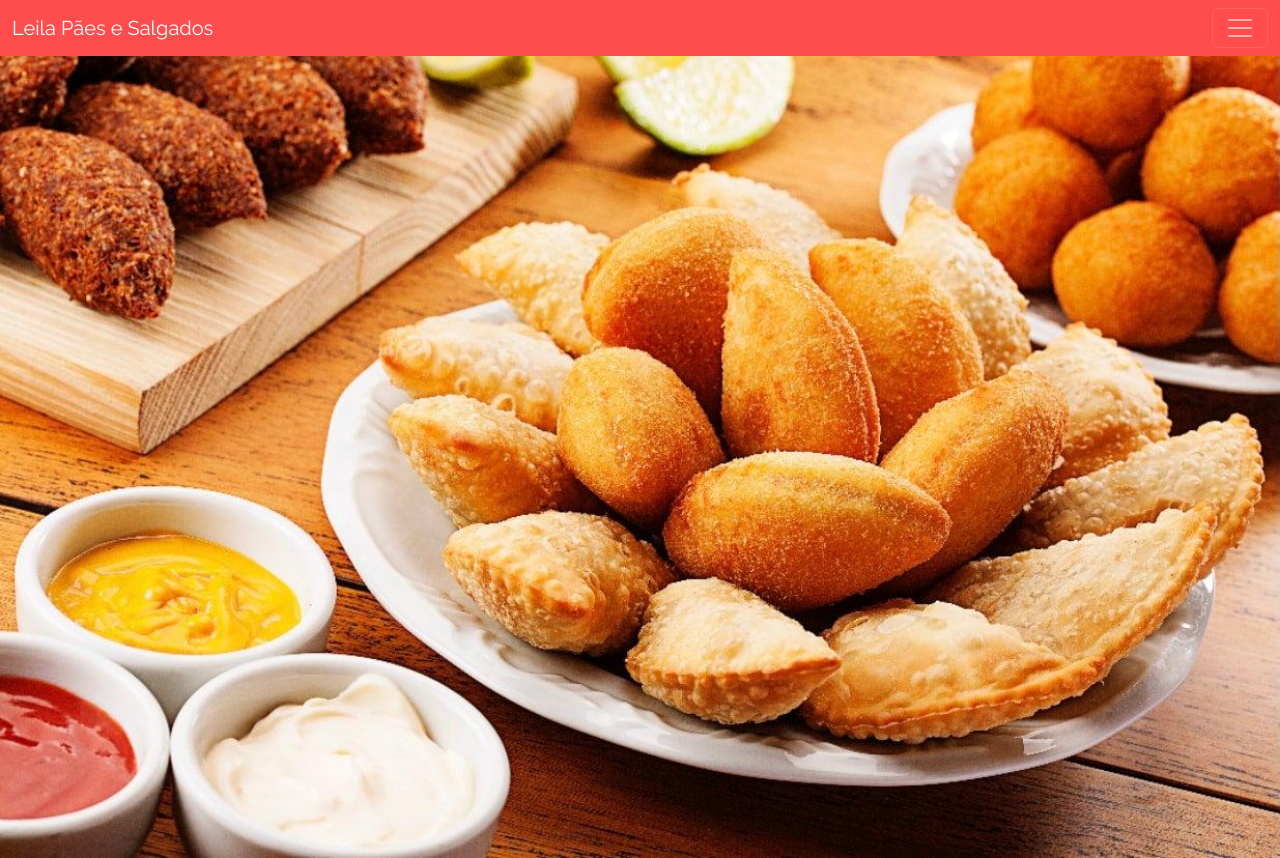
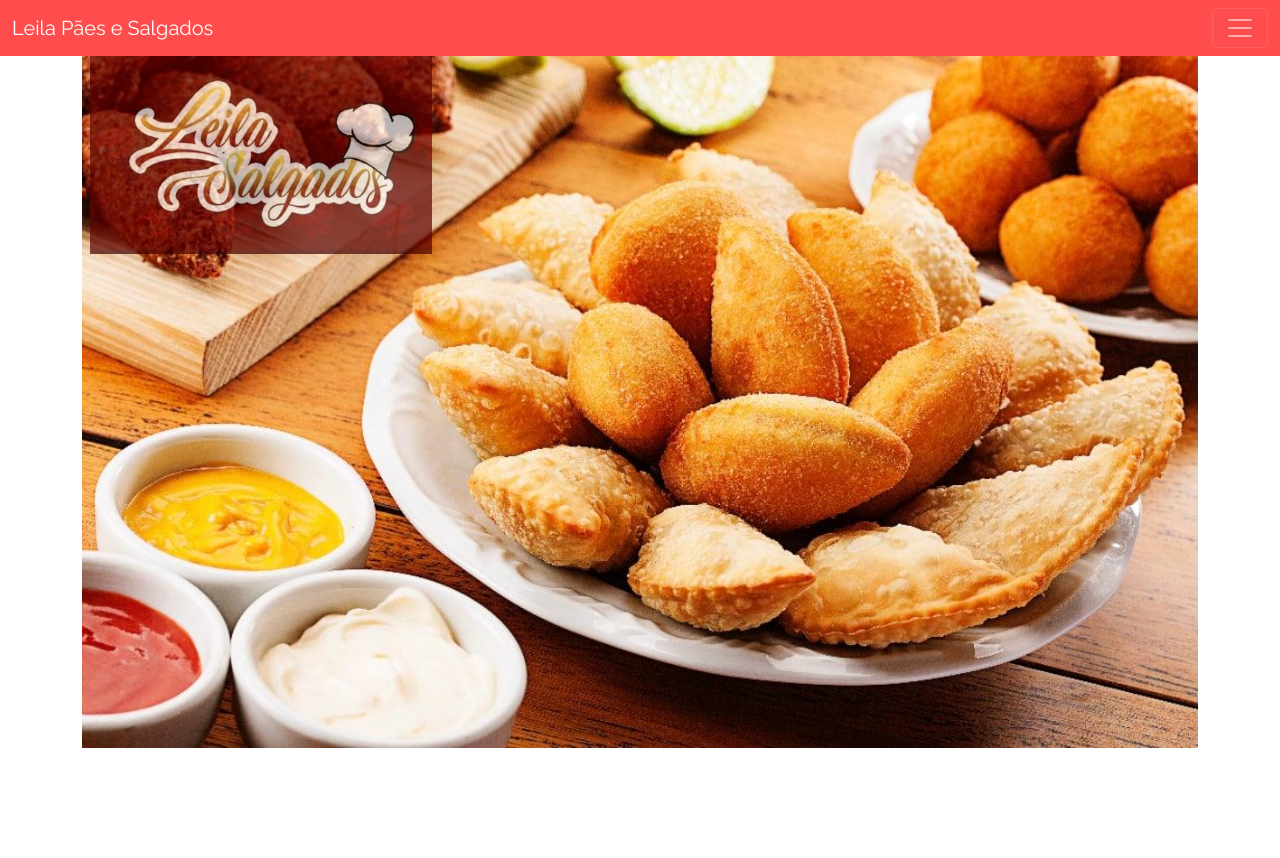
Before and after one commit to flavio-a-galvao/Leila-Paes-e-Salgados, a plain HTML site: page index.html in a window 1280 px wide. After the commit the page ends 800 px from the top, so only its background shows below. Drawn offline with nearby package versions, Linux system fonts and the light colour scheme.

Commit message:
arrumando as imagens

```diff
--- a/index.html
+++ b/index.html
@@ -42,9 +42,12 @@
           </div>
         </div>
       </nav>
-      <main>
-        <img src="imagens/wallpaper.jpg" alt="Imagem de Salgados">
-      </main>
+    <main>
+        <div class="container">
+            <img class="imagem1" src="imagens/wallpaper.jpg" alt="Imagem de Salgados">
+            <img class="imagem2" src="imagens/OIP.jpg" alt="Logo da Empresa">
+        </div>
+    </main>
       <script src="https://cdn.jsdelivr.net/npm/bootstrap@5.3.6/dist/js/bootstrap.bundle.min.js" integrity="sha384-j1CDi7MgGQ12Z7Qab0qlWQ/Qqz24Gc6BM0thvEMVjHnfYGF0rmFCozFSxQBxwHKO" crossorigin="anonymous"></script>
 </body>
 </html>
--- a/style.css
+++ b/style.css
@@ -7,8 +7,23 @@ body {
     font-family: 'Raleway', sans-serif;
 }
 
-img{
-    width: 100%;
+.container {
+    position: relative; /* Define o contexto para a posição absoluta */
+    width: 100%; /* Largura do contêiner ocupa 100% da tela */
+}
+
+.imagem1 {
+    width: 100%; /* Ajusta a largura da imagem */
+}
+
+
+.imagem2 {
+    position: absolute; /* Permite sobrepor a imagem */
+    top: 20px; /* Distância do topo */
+    left: 20px; /* Distância da esquerda */
+    width: 30%; /* Largura da imagem sobreposta */
+    height: auto; /* Mantém a proporção da imagem */
+    opacity: 0.7; /* Define a transparência da imagem sobreposta */
 }
 
 /* Estilizando a navbar e offcanvas */
```
